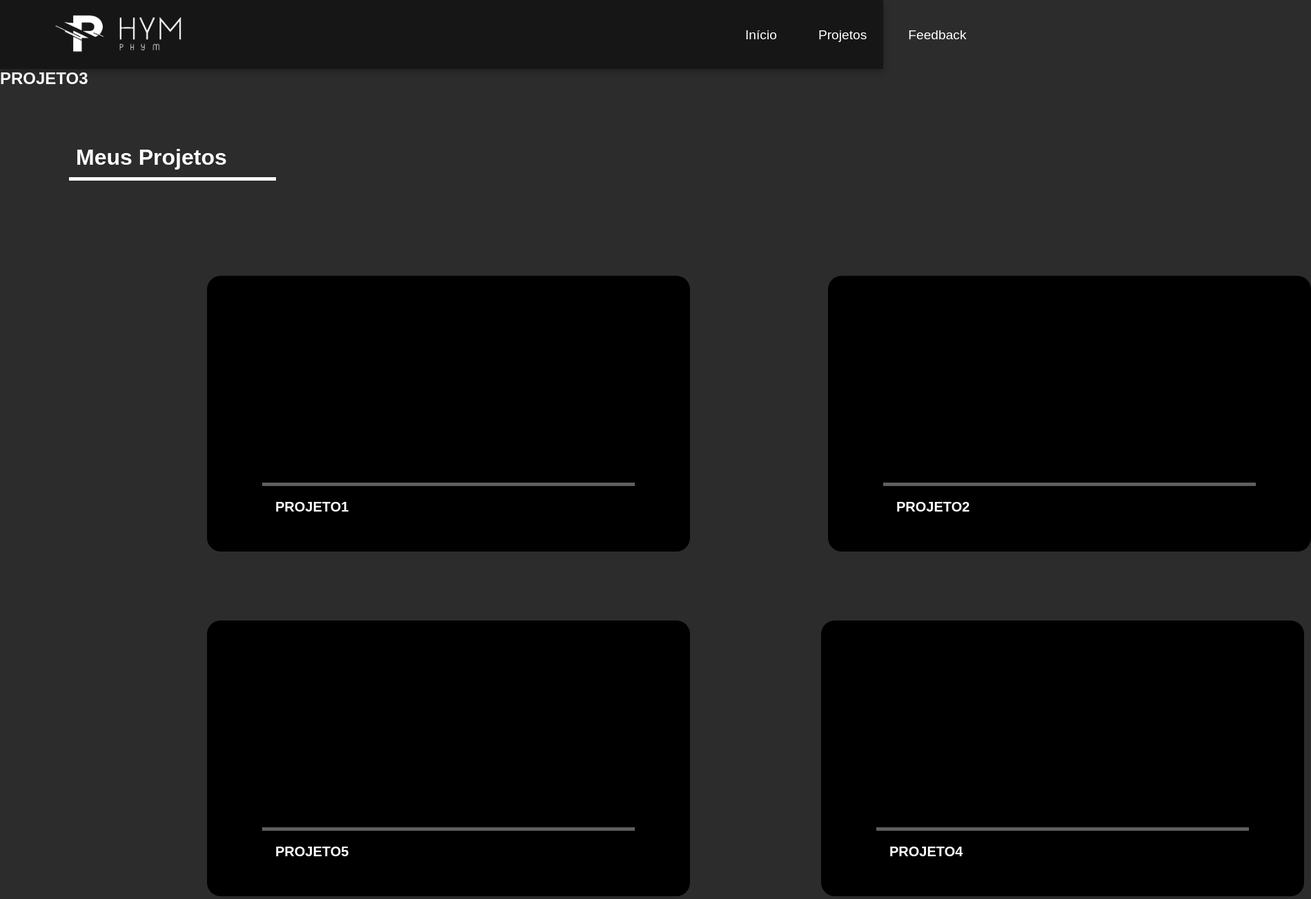
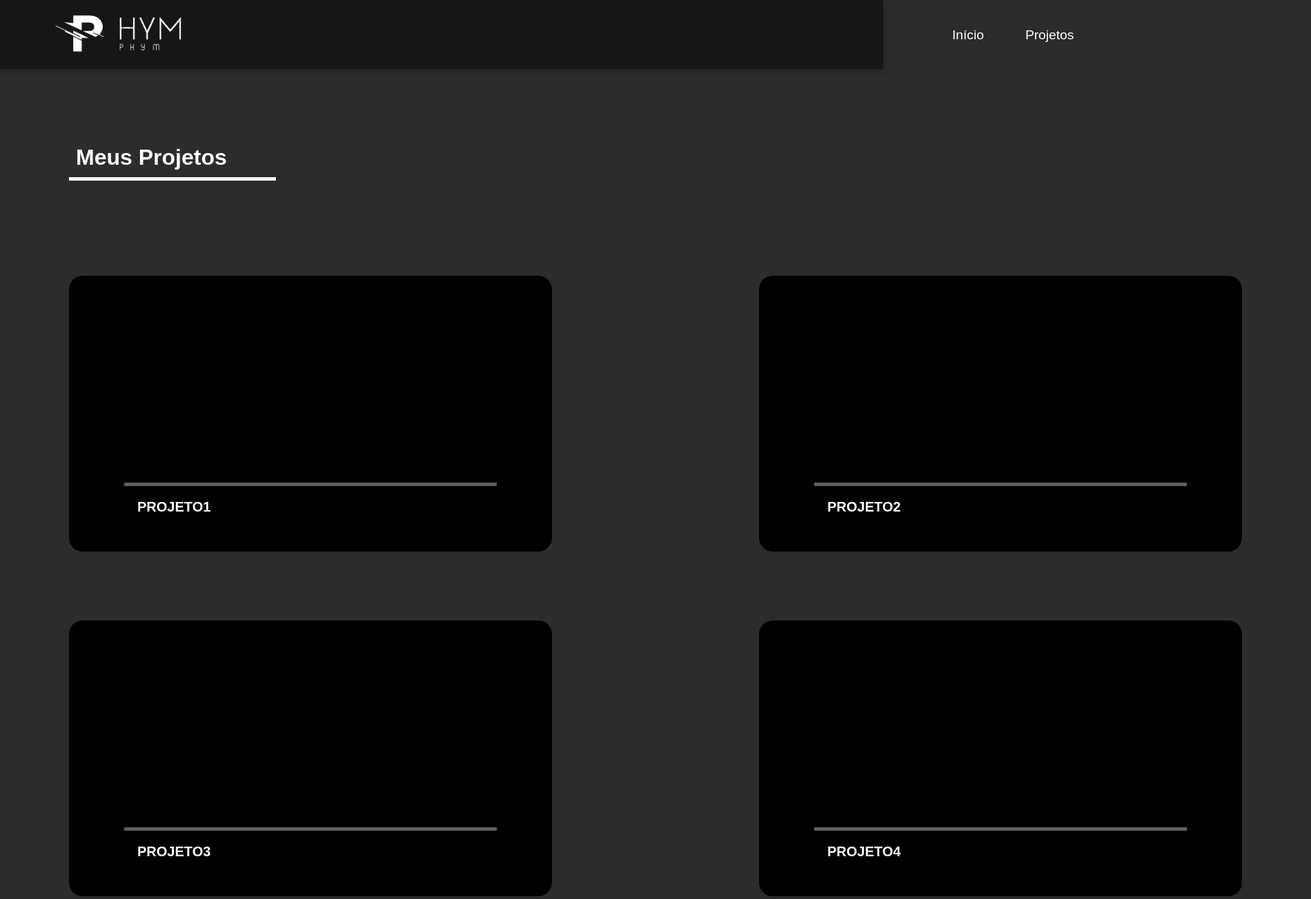
Before and after one commit to dev-yokoyama/Portifolio, a plain HTML site: page html/projetos.html in a window 1280 px wide. Shown: the whole page at 69% size, 1900 px wide, since content can reach past the window. Drawn offline with Linux system fonts and the light colour scheme.

Commit message:
salvando meu portifolio

```diff
--- a/css/projetos.css
+++ b/css/projetos.css
@@ -67,7 +67,7 @@
   }
 
   .teste {
-    margin-left: 1000px;
+    margin-left: 1300px;
     display: flex;
     align-items: center;
     top: 40px;
@@ -89,7 +89,7 @@
     height: 400px;
     position: absolute;
     top: 400px;
-    margin-left: 300px;
+    margin-left: 100px;
   }
   .projeto1{
     position: absolute;
@@ -117,7 +117,7 @@
     height: 400px;
     position: absolute;
     top: 400px;
-    margin-left: 1200px;
+    margin-left: 1100px;
   }
   .projeto2{
     position: absolute;
@@ -138,7 +138,7 @@
     height: 400px;
     position: absolute;
     top: 900px;
-    margin-left: 1190px;
+    margin-left: 1100px;
   }
   .projeto4{
     position: absolute;
@@ -157,7 +157,7 @@
     height: 400px;
     position: absolute;
     top: 900px;
-    margin-left: 300px;
+    margin-left: 100px;
   }
   .projeto5{
     position: absolute;
--- a/css/sobre.css
+++ b/css/sobre.css
@@ -2,7 +2,6 @@
     margin: 0;
     padding: 0;
     box-sizing: border-box;
-    transition: 4s;
 
   }
 
@@ -31,7 +30,7 @@
     transition: 2s;
   }
   .teste{
-	margin-left: 1100px;
+	margin-left: 1400px;
 	display: flex;
     align-items: center;
    top: 40px;
@@ -50,7 +49,6 @@ border-radius: 30px;
   }
 
   .headers {
-    position: relative;
     width: 100%;
     height: 100px;
     z-index: 1000;
@@ -68,47 +66,46 @@ border-radius: 30px;
   }
 
  .cursos{
-  margin-left: 520px;
+  margin-left: 200px;
   position: absolute;
   top: 1240px;
-  border-radius: 0px;
   justify-content: center;
   align-items: center;
   overflow: hidden;
-  border-bottom: 5px rgb(180, 180, 180) solid;
+
   padding: 50px;
  }
  .img-cursos{
-  margin-left: 380px;
+  margin-left: 120px;
   position: absolute;
   top: 1250px;
   border-radius: 10px;
   background: rgba(0, 0, 0, 0.5);
  }
  .img-cursos2{
-  margin-left: 380px;
+  margin-left: 120px;
   position: absolute;
   top: 1810px;
   border-radius: 10px;
   background: rgba(0, 0, 0, 0.5);
  }
  .cursos2{
-  margin-left: 500px;
+  margin-left: 200px;
   position: absolute;
   top: 1800px;
-  border-bottom: 5px rgb(180, 180, 180) solid;
   padding: 50px;
  }
  .cursos3{
-  margin-left: 500px;
+  margin-left: 200px;
   position: absolute;
   top: 2450px;
  }
 
+
  .img-cursos3{
-  margin-left: 380px;
+  margin-left: 80px;
   position: absolute;
-  top: 2460px;
+  top: 2390px;
   height: 100px;
   border-radius: 10px;
   background: rgba(0, 0, 0, 0.5);
@@ -123,7 +120,7 @@ border-radius: 30px;
 
  .complemento{
   position: absolute;
-  margin-left: 360px;
+  margin-left: 100px;
   top: 1100px;
   font-size: 40px;
   border-bottom: 5px rgb(255, 255, 255) solid;
@@ -134,7 +131,7 @@ border-radius: 30px;
 
 
  .texto-todo{
-  margin-left: 400px;
+  margin-left: 100px;
   font-size: 40px;
   border-bottom: 5px rgb(255, 255, 255) solid;
   width: 500px;
@@ -186,8 +183,8 @@ animation: animate 3s linear infinite;
 
   .Competencias{
     position: absolute;
-    top: 700px;
-    margin-left: 390px;
+    top: 720px;
+    margin-left: 100px;
     font-size: 40px;
     border: none;
     border-bottom: 5px rgb(255, 255, 255) solid;
@@ -307,7 +304,7 @@ animation: animate 3s linear infinite;
   font-size: 30px;
 }
 .paragrafo1{
-  font-size: 40px;
+  font-size: 30px;
 }
 
 .oquepossoescrever{
@@ -315,3 +312,7 @@ animation: animate 3s linear infinite;
   position: absolute;
   color: #2C2C2C;
 }
+.sobre-mim{
+  margin-left: 100px;
+  font-size: 23px;
+}
--- a/css/style.css
+++ b/css/style.css
@@ -99,9 +99,8 @@ body, html {
 }
 
 .teste {
-  margin-left: 1000px;
   display: flex;
-  align-items: center;
+  margin-left: 1300px;
   top: 40px;
   gap: 30px;
   position: absolute;
--- a/html/projetos.html
+++ b/html/projetos.html
@@ -14,17 +14,15 @@
             <ul class="teste">
               <li class="teste4"><a class="teste3" href="../index.html">Início</a></li>
               <li class="teste4"><a class="teste3" href="../html/projetos.html">Projetos</a></li>
-              <li class="teste4"><a  class="teste3" href="feedback.html">Feedback</a></li>
             </ul>
           </nav>
         </div>
       </header>
     <h1 class="meus">Meus Projetos</h1>
-    <div class="projetos"><h2 class="projeto1">PROJETO1</></div>
-        <div class="projetos2"><h2 class="projeto2">PROJETO2</></div>
-            <div class="projetos3"><h2 class="projeto3">PROJETO3</></div>
-                <div class="projetos4"><h2 class="projeto4">PROJETO4</></div>
-                    <div class="projetos5"><h2 class="projeto5">PROJETO5</></div>
+    <div class="projetos"><h2 class="projeto1">PROJETO1</div>
+        <div class="projetos2"><h2 class="projeto2">PROJETO2</div>
+                <div class="projetos4"><h2 class="projeto4">PROJETO4</div>
+                    <div class="projetos5"><h2 class="projeto5">PROJETO3</div>
                         <p class="naosei">a</p>
 </body>
 </html>
```
Also changed, not shown: html/sobre.html (+3 -4 lines), index.html (+0 -1 lines), css/feedback.css (deleted), html/feedback.html (deleted).
